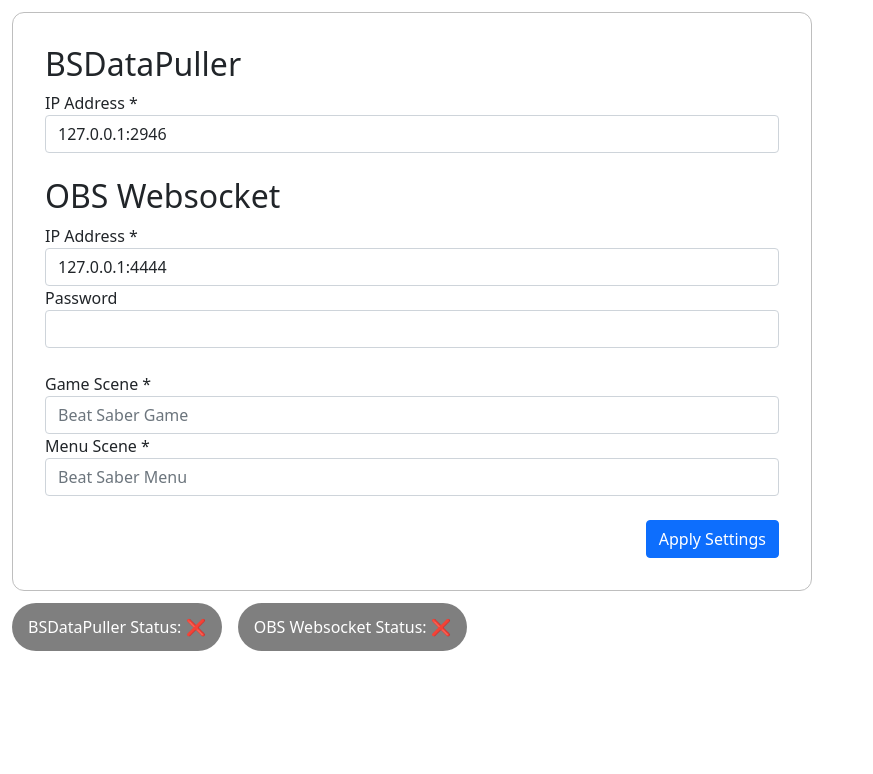
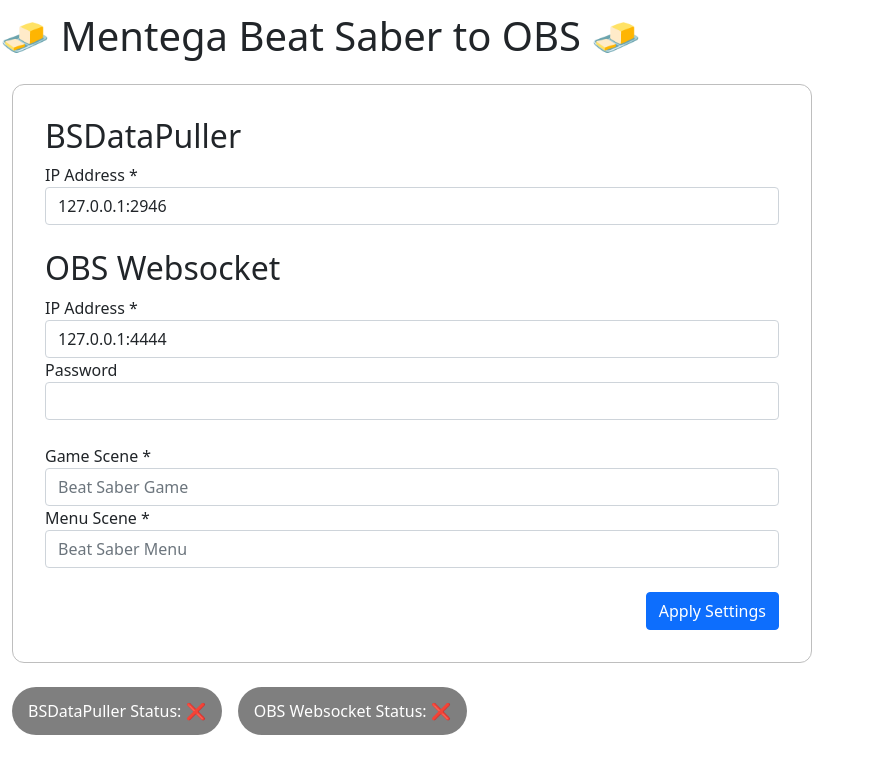
Before and after one commit to mentegago/mentega-bs2obs, a plain HTML site: page index.html in a window 1280 px wide. Shown: the whole page, without its empty margins (0-873 px from the left). Drawn offline with nearby package versions, Linux system fonts and the light colour scheme.

Commit message:
Minor design update

```diff
--- a/index.html
+++ b/index.html
@@ -9,6 +9,7 @@
     <link href="https://cdn.jsdelivr.net/npm/bootstrap@5.1.3/dist/css/bootstrap.min.css" rel="stylesheet" integrity="sha384-1BmE4kWBq78iYhFldvKuhfTAU6auU8tT94WrHftjDbrCEXSU1oBoqyl2QvZ6jIW3" crossorigin="anonymous">
 </head>
 <body>
+    <h1>🧈 Mentega Beat Saber to OBS 🧈</h1>
     <div class="rendered-form">
         <div class="">
             <h2 access="false" id="control-8980235">BSDataPuller</h2></div>
--- a/styles/main.css
+++ b/styles/main.css
@@ -1,5 +1,9 @@
+body {
+    padding-top: 12px;
+}
+
 .rendered-form {
-    margin: 12px;
+    margin: 24px 12px;
     padding: 32px;
     max-width: 800px;
     border: 1px solid #bebebe;
```
